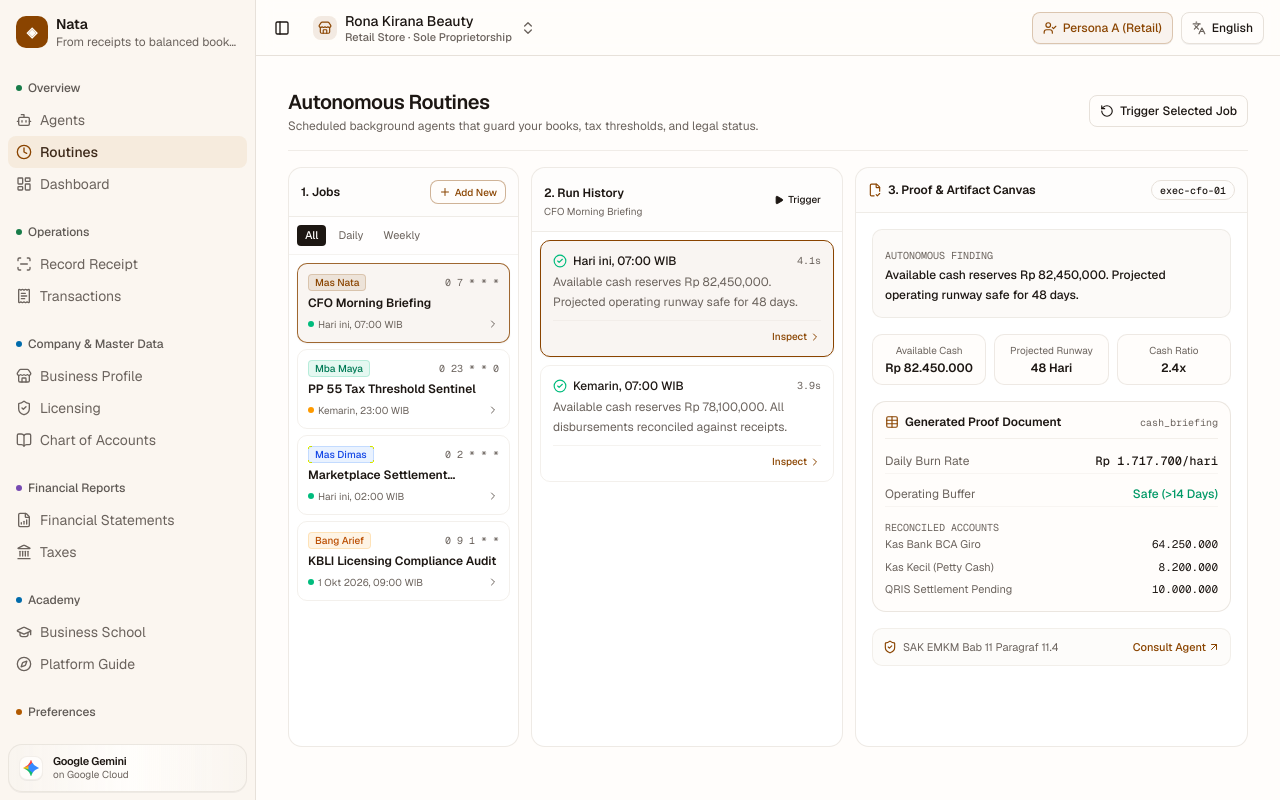
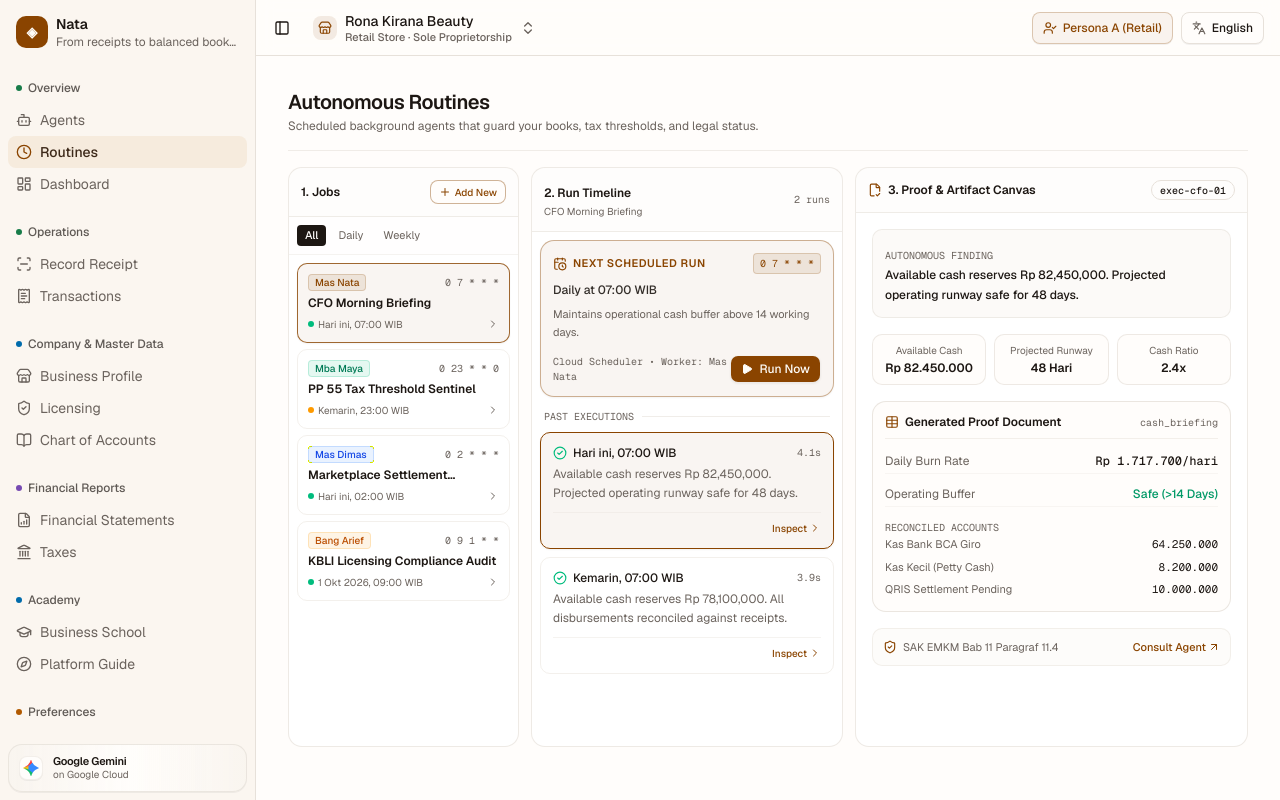
Before and after one commit to okihita/nata, a Next.js app in the folder web/: page /routines in a window 1280 px wide. Built offline with nearby package versions, Linux system fonts and the light colour scheme.

Commit message:
refactor(routines): move trigger to Pane 2 upcoming scheduled run card

```diff
--- a/web/src/app/(app)/routines/page.tsx
+++ b/web/src/app/(app)/routines/page.tsx
@@ -15,6 +15,7 @@ import {
   Plus,
   X,
   ChevronDown,
+  CalendarClock,
 } from "lucide-react";
 import Link from "next/link";
 import { Button } from "@/components/ui/button";
@@ -183,8 +184,7 @@ export default function RoutinesPage() {
   return (
     <div className="space-y-4">
       {/* Header Bar */}
-      <div className="flex flex-col sm:flex-row sm:items-center justify-between gap-3 border-b border-border/60 pb-4">
-        <div>
+      <div className="border-b border-border/60 pb-4">
         <h1 className="text-xl font-semibold tracking-tight text-foreground">
           {isEn ? "Autonomous Routines" : "Rutinitas Otonom"}
         </h1>
@@ -193,18 +193,6 @@ export default function RoutinesPage() {
             ? "Scheduled background agents that guard your books, tax thresholds, and legal status."
             : "Jadwal kerja mandiri agen AI yang menjaga pembukuan, ambang pajak, dan legalitas usaha."}
         </p>
-        </div>
-
-        <Button
-          variant="outline"
-          size="sm"
-          onClick={() => handleTrigger(selectedRoutine.id)}
-          disabled={runningId !== null}
-          className="text-xs h-8 gap-1.5 self-start sm:self-auto"
-        >
-          <RotateCcw className={`size-3.5 ${runningId ? "animate-spin" : ""}`} />
-          <span>{isEn ? "Trigger Selected Job" : "Jalankan Pekerjaan Ini"}</span>
-        </Button>
       </div>
 
       {/* 3-Pane Cascading Layout */}
@@ -305,25 +293,68 @@ export default function RoutinesPage() {
           <div className="p-3 border-b border-border/60 flex items-center justify-between bg-muted/20">
             <div>
               <span className="text-xs font-semibold text-foreground">
-                {isEn ? "2. Run History" : "2. Riwayat Eksekusi"}
+                {isEn ? "2. Run Timeline" : "2. Garis Waktu Eksekusi"}
               </span>
-              <p className="text-[10px] text-muted-foreground truncate max-w-[200px]">
+              <p className="text-[10px] text-muted-foreground truncate max-w-[220px]">
                 {isEn ? selectedRoutine.titleEn : selectedRoutine.title}
               </p>
             </div>
-            <Button
-              size="sm"
-              variant="ghost"
-              disabled={runningId === selectedRoutine.id}
-              onClick={() => handleTrigger(selectedRoutine.id)}
-              className="h-6 px-2 text-[10px] gap-1"
-            >
-              <Play className="size-2.5 fill-current" />
-              <span>{isEn ? "Trigger" : "Jalankan"}</span>
-            </Button>
+            <span className="text-[10px] font-mono text-muted-foreground">
+              {selectedRoutine.recentExecutions.length} {isEn ? "runs" : "riwayat"}
+            </span>
           </div>
 
           <div className="p-2 space-y-2 flex-1 overflow-y-auto">
+            {/* NEXT SCHEDULED RUN CARD */}
+            <div className="p-3 rounded-xl border border-primary/40 bg-primary/5 space-y-2 shadow-xs">
+              <div className="flex items-center justify-between">
+                <span className="flex items-center gap-1.5 text-[11px] font-semibold text-primary uppercase tracking-wider">
+                  <CalendarClock className="size-3.5" />
+                  {isEn ? "Next Scheduled Run" : "Jadwal Berikutnya"}
+                </span>
+                <span className="text-[10px] font-mono bg-primary/10 text-primary px-1.5 py-0.5 rounded border border-primary/20">
+                  {selectedRoutine.cronSchedule}
+                </span>
+              </div>
+
+              <div className="text-xs text-foreground/90 font-medium">
+                {isEn ? selectedRoutine.scheduleHumanEn : selectedRoutine.scheduleHuman}
+              </div>
+
+              <p className="text-[11px] text-muted-foreground line-clamp-2 leading-relaxed">
+                {isEn ? selectedRoutine.purposeEn : selectedRoutine.purpose}
+              </p>
+
+              <div className="pt-1 flex items-center justify-between">
+                <span className="text-[10px] text-muted-foreground font-mono">
+                  Cloud Scheduler &bull; Worker: {selectedRoutine.assignedAgent.name}
+                </span>
+                <Button
+                  size="sm"
+                  variant="default"
+                  disabled={runningId === selectedRoutine.id}
+                  onClick={() => handleTrigger(selectedRoutine.id)}
+                  className="h-7 px-2.5 text-xs gap-1.5 shadow-xs"
+                >
+                  {runningId === selectedRoutine.id ? (
+                    <RotateCcw className="size-3 animate-spin" />
+                  ) : (
+                    <Play className="size-3 fill-current" />
+                  )}
+                  <span>
+                    {runningId === selectedRoutine.id
+                      ? (isEn ? "Running…" : "Berjalan…")
+                      : (isEn ? "Run Now" : "Jalankan Sekarang")}
+                  </span>
+                </Button>
+              </div>
+            </div>
+
+            {/* PAST RUNS DIVIDER */}
+            <div className="px-1 pt-1 flex items-center gap-2 text-[10px] uppercase font-mono text-muted-foreground">
+              <span>{isEn ? "Past Executions" : "Riwayat Eksekusi"}</span>
+              <div className="h-px bg-border/60 flex-1" />
+            </div>
             {selectedRoutine.recentExecutions.map((exec) => {
               const isSelected = selectedExecId === exec.id;
 
```
Lines whose indentation alone changed are shown as unchanged.
